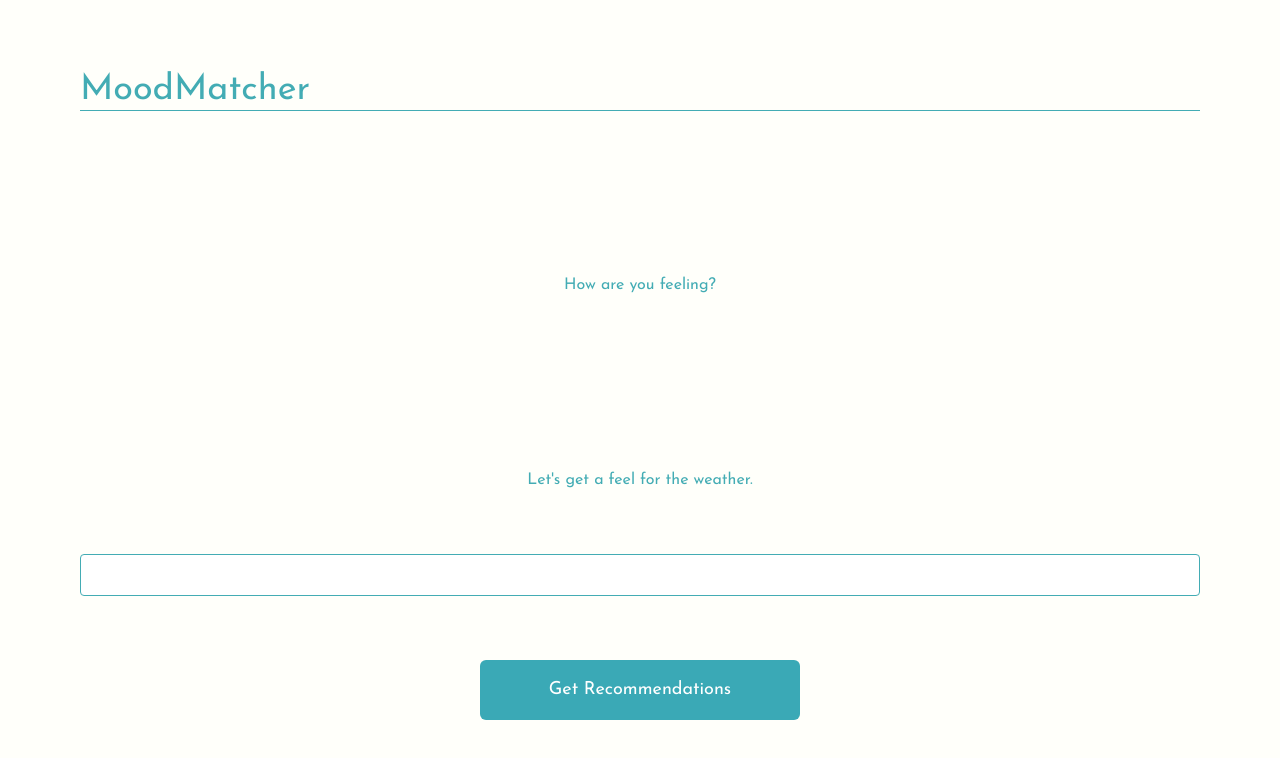
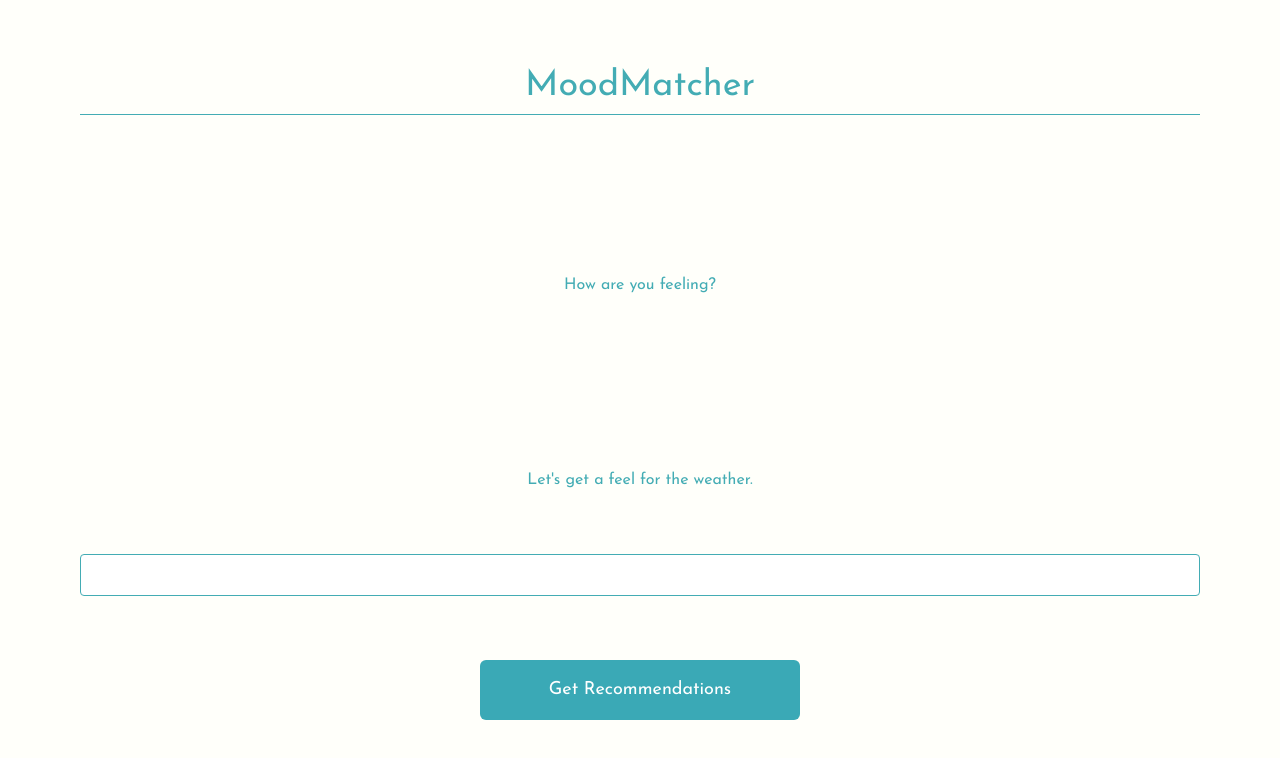
Before and after one commit to SarahJoline/moodmatcher, a Next.js app: page / in a window 1280 px wide. Shown: the top 758 px of the page. Built offline with nearby package versions, Linux system fonts and the light colour scheme.

Commit message:
centered text

```diff
--- a/src/app/components/Navigation.tsx
+++ b/src/app/components/Navigation.tsx
@@ -1,7 +1,7 @@
 function TextInput() {
   return (
     <nav className="border-b w-full">
-      <h1 className="text-4xl font-light">MoodMatcher</h1>
+      <h1 className="text-4xl text-center font-light pb-2">MoodMatcher</h1>
     </nav>
   );
 }
```
